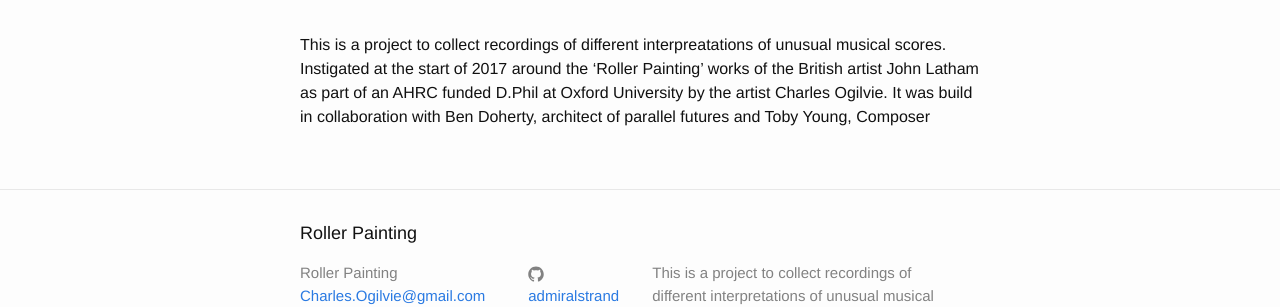
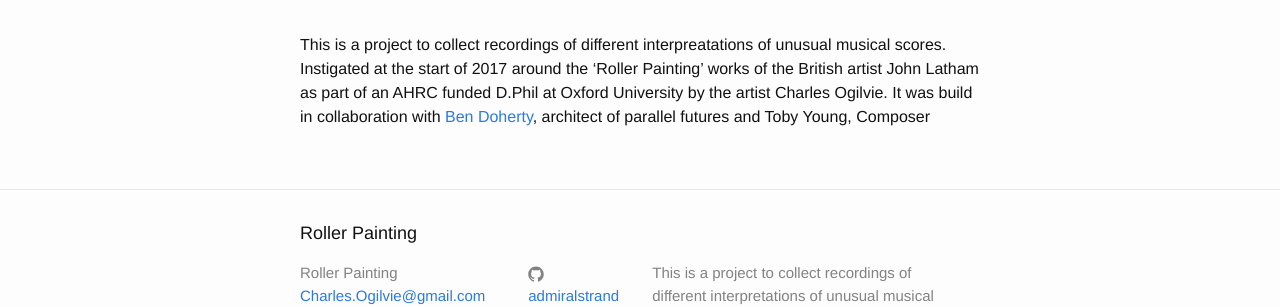
Before and after one commit to notionparallax/compo, a Jekyll site: the page built from about.md, in a window 1280 px wide. Shown: the part 131-438 px from the top of the page. Built offline with Jekyll 4.4.1, drawn with Linux system fonts in a browser that asks for light colours; part of the change alters nothing that is shown.

```diff
--- a/about.md
+++ b/about.md
@@ -4,4 +4,4 @@ title: About
 permalink: /about/
 ---
 
-This is a project to collect recordings of different interpreatations of unusual musical scores. Instigated at the start of 2017 around the 'Roller Painting' works of the British artist John Latham as part of an AHRC funded D.Phil at Oxford University by the artist Charles Ogilvie. It was build in collaboration with Ben Doherty, architect of parallel futures and Toby Young, Composer
+This is a project to collect recordings of different interpreatations of unusual musical scores. Instigated at the start of 2017 around the 'Roller Painting' works of the British artist John Latham as part of an AHRC funded D.Phil at Oxford University by the artist Charles Ogilvie. It was build in collaboration with [Ben Doherty](http://notionparallax.co.uk/), architect of parallel futures and Toby Young, Composer
```
